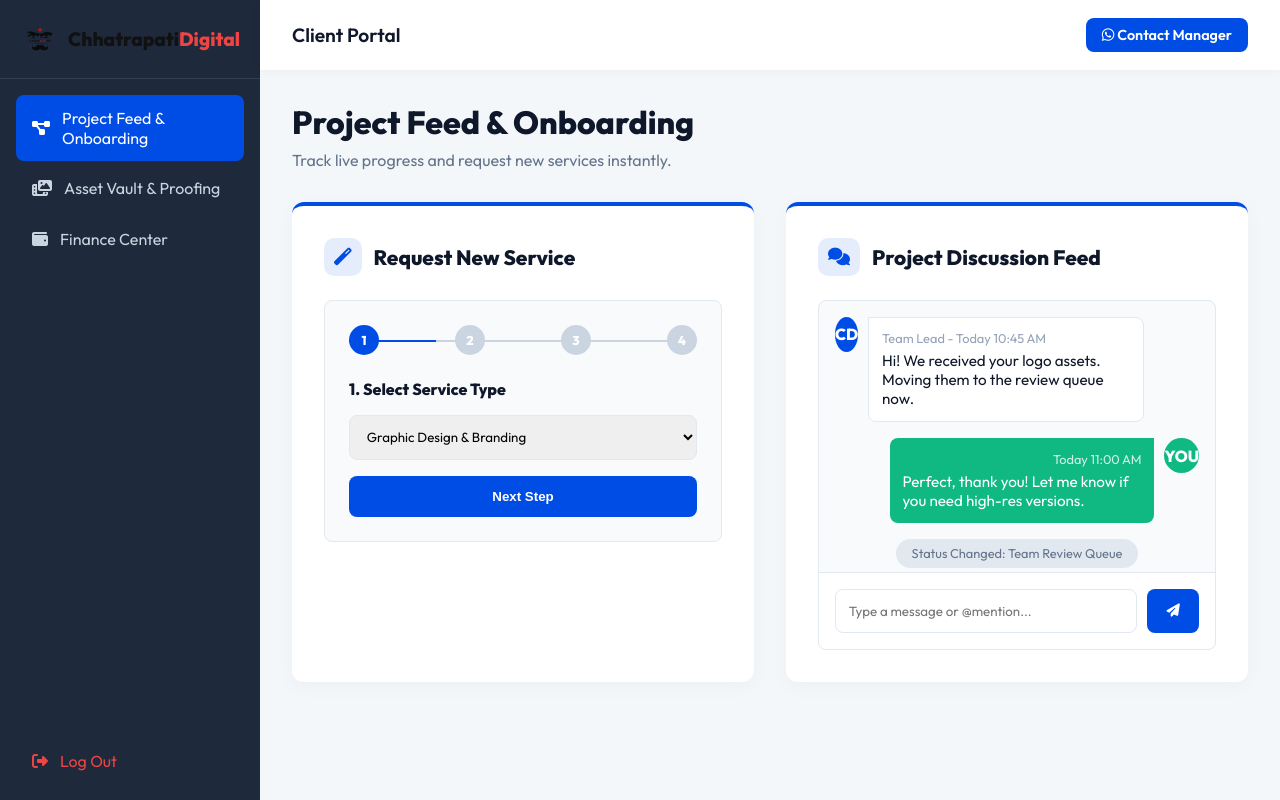
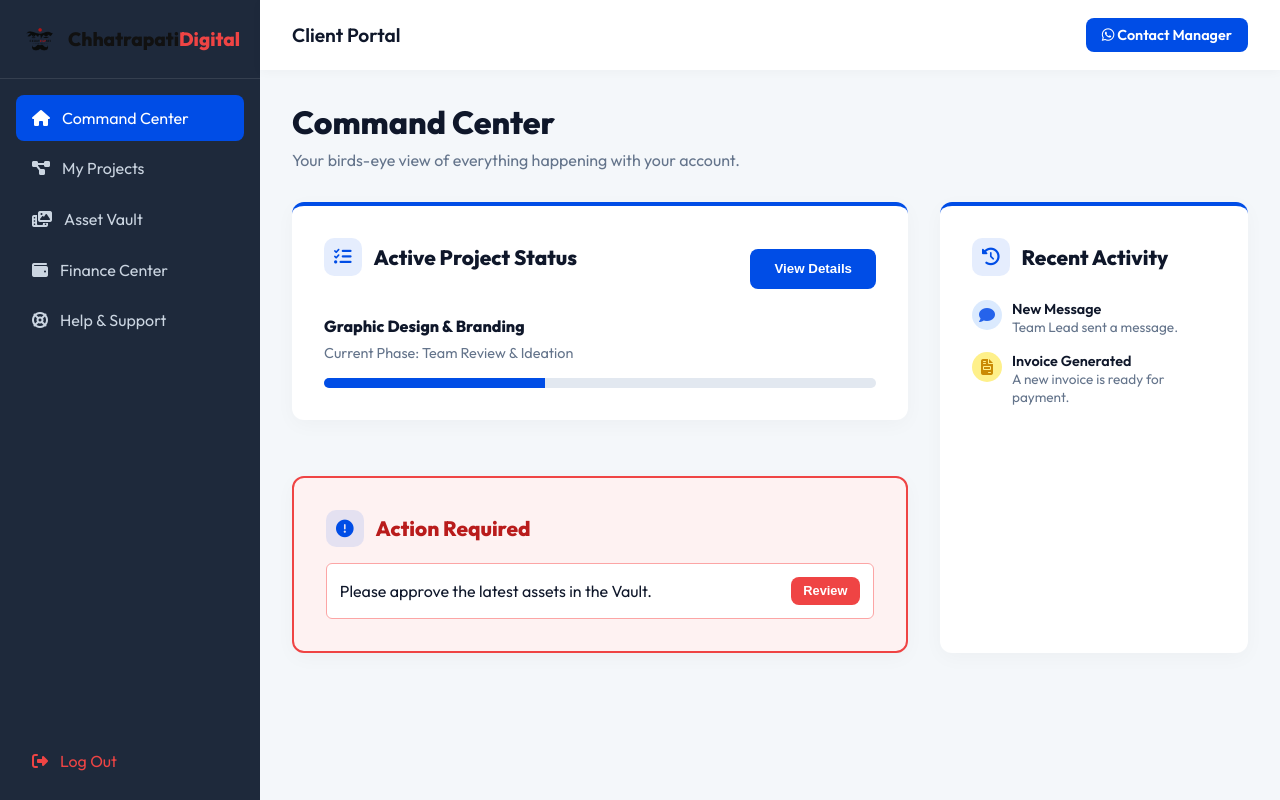
Before and after one commit to kalmeshwargurav1028-sys/Chhatrapati-Digital, a Flask app: page /dashboard in a window 1280 px wide. Run offline with Flask 3, Linux system fonts and the light colour scheme; data that the repository does not hold is empty.

Commit message:
Implement Client UX Overhaul

```diff
--- a/templates/dashboard.html
+++ b/templates/dashboard.html
@@ -256,15 +256,23 @@
         </div>
         <div class="nav-menu">
             <div class="nav-item active" onclick="switchView('overview', this)">
-                <i class="fas fa-project-diagram"></i> Project Feed & Onboarding
+                <i class="fas fa-home"></i> Command Center
+            </div>
+
+            <div class="nav-item" onclick="switchView('projects', this)">
+                <i class="fas fa-project-diagram"></i> My Projects
             </div>
 
             <div class="nav-item" onclick="switchView('files', this)">
-                <i class="fas fa-photo-video"></i> Asset Vault & Proofing
+                <i class="fas fa-photo-video"></i> Asset Vault
             </div>
 
             <div class="nav-item" onclick="switchView('billing', this)">
                 <i class="fas fa-wallet"></i> Finance Center
+            </div>
+
+            <div class="nav-item" onclick="switchView('support', this)">
+                <i class="fas fa-life-ring"></i> Help & Support
             </div>
         </div>
         <div style="margin-top:auto; padding:1rem;">
@@ -285,80 +293,112 @@
 
         <div class="content-area">
 
-            <!-- PILLAR 1: ONBOARDING & FEED -->
+            <!-- OVERVIEW: COMMAND CENTER -->
             <div id="overview" class="page-view active">
-                <h1 style="font-size:2rem; margin-bottom:0.5rem;">Project Feed & Onboarding</h1>
-                <p style="color:var(--text-muted); margin-bottom:2rem;">Track live progress and request new services instantly.</p>
+                <h1 style="font-size:2rem; margin-bottom:0.5rem;">Command Center</h1>
+                <p style="color:var(--text-muted); margin-bottom:2rem;">Your birds-eye view of everything happening with your account.</p>
 
-                <div style="display:grid; grid-template-columns: 1fr 1fr; gap:2rem;">
-
-                    <!-- Left: Request Wizard -->
+                <div style="display:grid; grid-template-columns: 2fr 1fr; gap:2rem;">
+                    <!-- Left: Project Status & Actions -->
+                    <div style="display:flex; flex-direction:column; gap:2rem;">
                         <div class="dash-card">
-                        <h3><i class="fas fa-magic"></i> Request New Service</h3>
-                        <div id="wizard-container" style="background:#f8fafc; border:1px solid #e2e8f0; border-radius:8px; padding:1.5rem;">
+                            <div style="display:flex; justify-content:space-between; align-items:center; margin-bottom:1rem;">
+                                <h3><i class="fas fa-tasks" style="color:var(--primary);"></i> Active Project Status</h3>
+                                <button class="btn-primary" onclick="switchView('projects')">View Details</button>
+                            </div>
+                            <h4 style="margin-bottom:0.5rem;">Graphic Design & Branding</h4>
+                            <p style="color:#64748b; font-size:0.9rem; margin-bottom:1rem;">Current Phase: Team Review & Ideation</p>
                             <!-- Progress Bar -->
-                            <div style="display:flex; justify-content:space-between; margin-bottom:1.5rem; position:relative;">
-                                <div style="position:absolute; top:50%; left:0; width:100%; height:2px; background:#cbd5e1; z-index:1;"></div>
-                                <div style="position:absolute; top:50%; left:0; width:25%; height:2px; background:var(--primary); z-index:1;" id="wizard-progress"></div>
-
-                                <div style="background:var(--primary); color:white; width:30px; height:30px; border-radius:50%; display:flex; align-items:center; justify-content:center; z-index:2; font-weight:bold; font-size:0.8rem;">1</div>
-                                <div style="background:#cbd5e1; color:white; width:30px; height:30px; border-radius:50%; display:flex; align-items:center; justify-content:center; z-index:2; font-weight:bold; font-size:0.8rem;" id="w-step-2">2</div>
-                                <div style="background:#cbd5e1; color:white; width:30px; height:30px; border-radius:50%; display:flex; align-items:center; justify-content:center; z-index:2; font-weight:bold; font-size:0.8rem;" id="w-step-3">3</div>
-                                <div style="background:#cbd5e1; color:white; width:30px; height:30px; border-radius:50%; display:flex; align-items:center; justify-content:center; z-index:2; font-weight:bold; font-size:0.8rem;" id="w-step-4">4</div>
+                            <div style="background:#e2e8f0; height:10px; border-radius:5px; width:100%; overflow:hidden;">
+                                <div style="background:var(--primary); height:100%; width:40%;"></div>
+                            </div>
                         </div>
 
-                            <!-- Wizard Steps -->
-                            <div id="wizard-content">
-                                <h4 style="margin-bottom:1rem;">1. Select Service Type</h4>
-                                <select class="form-control" style="margin-bottom:1rem;">
-                                    <option>Graphic Design & Branding</option>
-                                    <option>Event Photography & Video</option>
-                                    <option>Web Development</option>
-                                </select>
-                                <button class="btn-primary" style="width:100%;" onclick="nextWizardStep()">Next Step</button>
+                        <div class="dash-card" style="border:2px solid #ef4444; background:#fef2f2;">
+                            <h3 style="color:#b91c1c; margin-bottom:1rem;"><i class="fas fa-exclamation-circle"></i> Action Required</h3>
+                            <ul style="list-style:none; padding:0; margin:0; display:flex; flex-direction:column; gap:0.5rem;">
+                                {% if invoices and invoices|length > 0 %}
+                                <li style="display:flex; justify-content:space-between; align-items:center; padding:0.8rem; background:white; border-radius:6px; border:1px solid #fca5a5;">
+                                    <span>You have <strong>{{ invoices|length }} unpaid invoice(s)</strong>.</span>
+                                    <button class="btn-primary" style="padding:0.4rem 0.8rem; font-size:0.8rem; background:#ef4444;" onclick="switchView('billing')">Pay Now</button>
+                                </li>
+                                {% endif %}
+                                <li style="display:flex; justify-content:space-between; align-items:center; padding:0.8rem; background:white; border-radius:6px; border:1px solid #fca5a5;">
+                                    <span>Please approve the latest assets in the Vault.</span>
+                                    <button class="btn-primary" style="padding:0.4rem 0.8rem; font-size:0.8rem; background:#ef4444;" onclick="switchView('files')">Review</button>
+                                </li>
+                            </ul>
+                        </div>
+                    </div>
+
+                    <!-- Right: Recent Activity -->
+                    <div class="dash-card">
+                        <h3><i class="fas fa-history" style="color:var(--primary);"></i> Recent Activity</h3>
+                        <div style="display:flex; flex-direction:column; gap:1rem; margin-top:1rem;">
+                            <div style="display:flex; gap:10px; align-items:flex-start;">
+                                <div style="width:30px; height:30px; background:#dbeafe; color:#2563eb; border-radius:50%; display:flex; align-items:center; justify-content:center; flex-shrink:0;"><i class="fas fa-comment"></i></div>
+                                <div>
+                                    <div style="font-size:0.9rem; font-weight:600;">New Message</div>
+                                    <div style="font-size:0.85rem; color:#64748b;">Team Lead sent a message.</div>
+                                </div>
+                            </div>
+                            <div style="display:flex; gap:10px; align-items:flex-start;">
+                                <div style="width:30px; height:30px; background:#fef08a; color:#ca8a04; border-radius:50%; display:flex; align-items:center; justify-content:center; flex-shrink:0;"><i class="fas fa-file-invoice"></i></div>
+                                <div>
+                                    <div style="font-size:0.9rem; font-weight:600;">Invoice Generated</div>
+                                    <div style="font-size:0.85rem; color:#64748b;">A new invoice is ready for payment.</div>
+                                </div>
+                            </div>
+                        </div>
                     </div>
                 </div>
             </div>
 
-                    <!-- Right: Live Feed -->
+            <!-- MY PROJECTS VIEW -->
+            <div id="projects" class="page-view">
+                <div style="display:flex; justify-content:space-between; align-items:center; margin-bottom:0.5rem;">
+                    <h1 style="font-size:2rem;">My Projects</h1>
+                    <button class="btn-primary" style="background:#10b981;" onclick="document.getElementById('serviceModal').style.display='flex'"><i class="fas fa-plus"></i> Request New Service</button>
+                </div>
+                <p style="color:var(--text-muted); margin-bottom:2rem;">Collaborate with the team and track your ongoing projects.</p>
+
                 <div class="dash-card">
                     <h3><i class="fas fa-comments"></i> Project Discussion Feed</h3>
-                        <div style="background:#f8fafc; border:1px solid #e2e8f0; border-radius:8px; display:flex; flex-direction:column; height:350px;">
+                    <div style="background:#f8fafc; border:1px solid #e2e8f0; border-radius:8px; display:flex; flex-direction:column; height:450px;">
                         <!-- Chat Area -->
-                            <div style="flex:1; padding:1rem; overflow-y:auto; display:flex; flex-direction:column; gap:1rem;">
+                        <div style="flex:1; padding:1.5rem; overflow-y:auto; display:flex; flex-direction:column; gap:1.5rem;">
                             <!-- Internal/Team Message -->
-                                <div style="display:flex; gap:10px; align-self:flex-start; max-width:85%;">
-                                    <div style="width:35px; height:35px; background:var(--primary); color:white; border-radius:50%; display:flex; align-items:center; justify-content:center; font-weight:bold;">CD</div>
-                                    <div style="background:white; border:1px solid #e2e8f0; padding:0.8rem; border-radius:8px; border-top-left-radius:0;">
-                                        <div style="font-size:0.8rem; color:#94a3b8; margin-bottom:5px;">Team Lead - Today 10:45 AM</div>
-                                        <p style="font-size:0.95rem;">Hi! We received your logo assets. Moving them to the review queue now.</p>
+                            <div style="display:flex; gap:10px; align-self:flex-start; max-width:80%;">
+                                <div style="width:40px; height:40px; background:var(--primary); color:white; border-radius:50%; display:flex; align-items:center; justify-content:center; font-weight:bold; flex-shrink:0;">CD</div>
+                                <div style="background:white; border:1px solid #e2e8f0; padding:1rem; border-radius:8px; border-top-left-radius:0;">
+                                    <div style="font-size:0.85rem; color:#94a3b8; margin-bottom:5px;">Team Lead - Today 10:45 AM</div>
+                                    <p style="font-size:1rem; line-height:1.5;">Hi! We received your logo assets. Moving them to the review queue now.</p>
                                 </div>
                             </div>
 
                             <!-- Client Message -->
-                                <div style="display:flex; gap:10px; align-self:flex-end; max-width:85%; flex-direction:row-reverse;">
-                                    <div style="width:35px; height:35px; background:#10b981; color:white; border-radius:50%; display:flex; align-items:center; justify-content:center; font-weight:bold;">YOU</div>
-                                    <div style="background:#10b981; color:white; padding:0.8rem; border-radius:8px; border-top-right-radius:0;">
-                                        <div style="font-size:0.8rem; color:rgba(255,255,255,0.8); margin-bottom:5px; text-align:right;">Today 11:00 AM</div>
-                                        <p style="font-size:0.95rem;">Perfect, thank you! Let me know if you need high-res versions.</p>
+                            <div style="display:flex; gap:10px; align-self:flex-end; max-width:80%; flex-direction:row-reverse;">
+                                <div style="width:40px; height:40px; background:#10b981; color:white; border-radius:50%; display:flex; align-items:center; justify-content:center; font-weight:bold; flex-shrink:0;">YOU</div>
+                                <div style="background:#10b981; color:white; padding:1rem; border-radius:8px; border-top-right-radius:0;">
+                                    <div style="font-size:0.85rem; color:rgba(255,255,255,0.8); margin-bottom:5px; text-align:right;">Today 11:00 AM</div>
+                                    <p style="font-size:1rem; line-height:1.5;">Perfect, thank you! Let me know if you need high-res versions.</p>
                                 </div>
                             </div>
 
                             <!-- System Status Message -->
-                                <div style="align-self:center; background:#e2e8f0; padding:0.4rem 1rem; border-radius:20px; font-size:0.8rem; color:#64748b;">
+                            <div style="align-self:center; background:#e2e8f0; padding:0.5rem 1.5rem; border-radius:20px; font-size:0.85rem; color:#64748b; font-weight:600;">
                                 Status Changed: Team Review Queue
                             </div>
                         </div>
                         <!-- Chat Input -->
                         <div style="padding:1rem; border-top:1px solid #e2e8f0; display:flex; gap:10px; background:white; border-bottom-left-radius:8px; border-bottom-right-radius:8px;">
                             <input type="text" class="form-control" placeholder="Type a message or @mention..." style="margin-bottom:0;">
-                                <button class="btn-primary" style="padding:0.8rem 1.2rem;"><i class="fas fa-paper-plane"></i></button>
+                            <button class="btn-primary" style="padding:0.8rem 1.5rem;"><i class="fas fa-paper-plane"></i></button>
+                        </div>
                     </div>
                 </div>
             </div>
 
-                </div>
-            </div>
 
             <!-- PILLAR 3: FINANCE CENTER -->
             <div id="billing" class="page-view">
@@ -527,6 +567,38 @@
         </div>
     </main>
 
+    <!-- Request New Service Modal -->
+    <div id="serviceModal" style="display:none; position:fixed; inset:0; background:rgba(0,0,0,0.5); z-index:1000; align-items:center; justify-content:center;">
+        <div style="background:white; border-radius:12px; width:90%; max-width:600px; padding:2rem; position:relative;">
+            <button onclick="document.getElementById('serviceModal').style.display='none'" style="position:absolute; top:1rem; right:1rem; background:none; border:none; font-size:1.5rem; cursor:pointer; color:#64748b;">&times;</button>
+            <h3 style="margin-bottom:1.5rem;"><i class="fas fa-magic" style="color:var(--primary);"></i> Request New Service</h3>
+
+            <div id="wizard-container">
+                <!-- Progress Bar -->
+                <div style="display:flex; justify-content:space-between; margin-bottom:1.5rem; position:relative;">
+                    <div style="position:absolute; top:50%; left:0; width:100%; height:2px; background:#cbd5e1; z-index:1;"></div>
+                    <div style="position:absolute; top:50%; left:0; width:25%; height:2px; background:var(--primary); z-index:1;" id="wizard-progress"></div>
+
+                    <div style="background:var(--primary); color:white; width:30px; height:30px; border-radius:50%; display:flex; align-items:center; justify-content:center; z-index:2; font-weight:bold; font-size:0.8rem;">1</div>
+                    <div style="background:#cbd5e1; color:white; width:30px; height:30px; border-radius:50%; display:flex; align-items:center; justify-content:center; z-index:2; font-weight:bold; font-size:0.8rem;" id="w-step-2">2</div>
+                    <div style="background:#cbd5e1; color:white; width:30px; height:30px; border-radius:50%; display:flex; align-items:center; justify-content:center; z-index:2; font-weight:bold; font-size:0.8rem;" id="w-step-3">3</div>
+                    <div style="background:#cbd5e1; color:white; width:30px; height:30px; border-radius:50%; display:flex; align-items:center; justify-content:center; z-index:2; font-weight:bold; font-size:0.8rem;" id="w-step-4">4</div>
+                </div>
+
+                <!-- Wizard Steps -->
+                <div id="wizard-content">
+                    <h4 style="margin-bottom:1rem;">1. Select Service Type</h4>
+                    <select class="form-control" style="margin-bottom:1rem;">
+                        <option>Graphic Design & Branding</option>
+                        <option>Event Photography & Video</option>
+                        <option>Web Development</option>
+                    </select>
+                    <button class="btn-primary" style="width:100%;" onclick="nextWizardStep()">Next Step</button>
+                </div>
+            </div>
+        </div>
+    </div>
+
     <script>
 
         function showToast(message) {
@@ -551,6 +623,7 @@
         function nextWizardStep() {
             if(currentWizardStep >= 4) {
                 showToast("Request submitted to Team Review Queue!");
+                document.getElementById('serviceModal').style.display = 'none';
                 currentWizardStep = 1;
                 document.getElementById('wizard-progress').style.width = '25%';
                 document.getElementById('wizard-content').innerHTML = `
```
Lines whose indentation alone changed are shown as unchanged.
